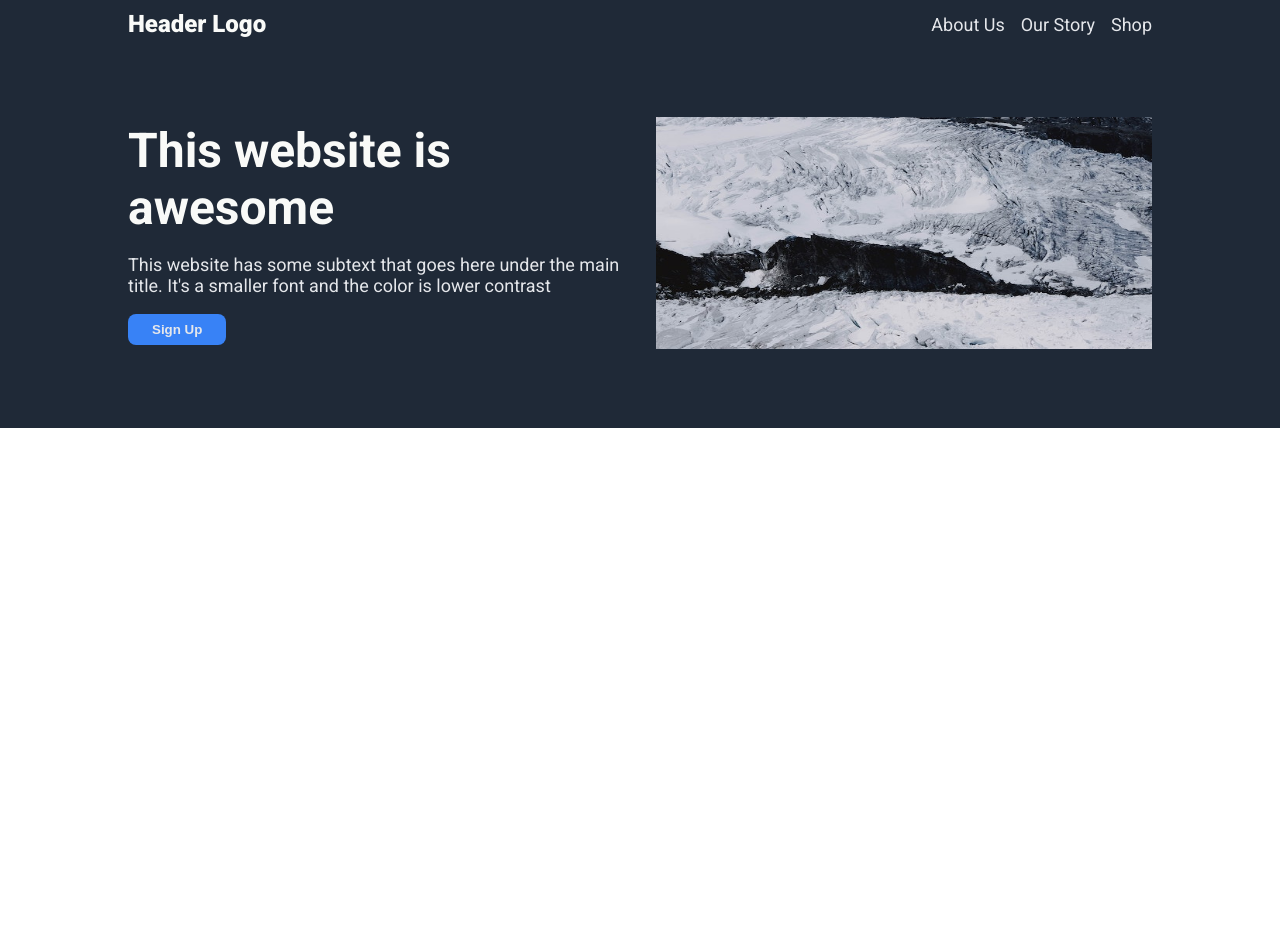
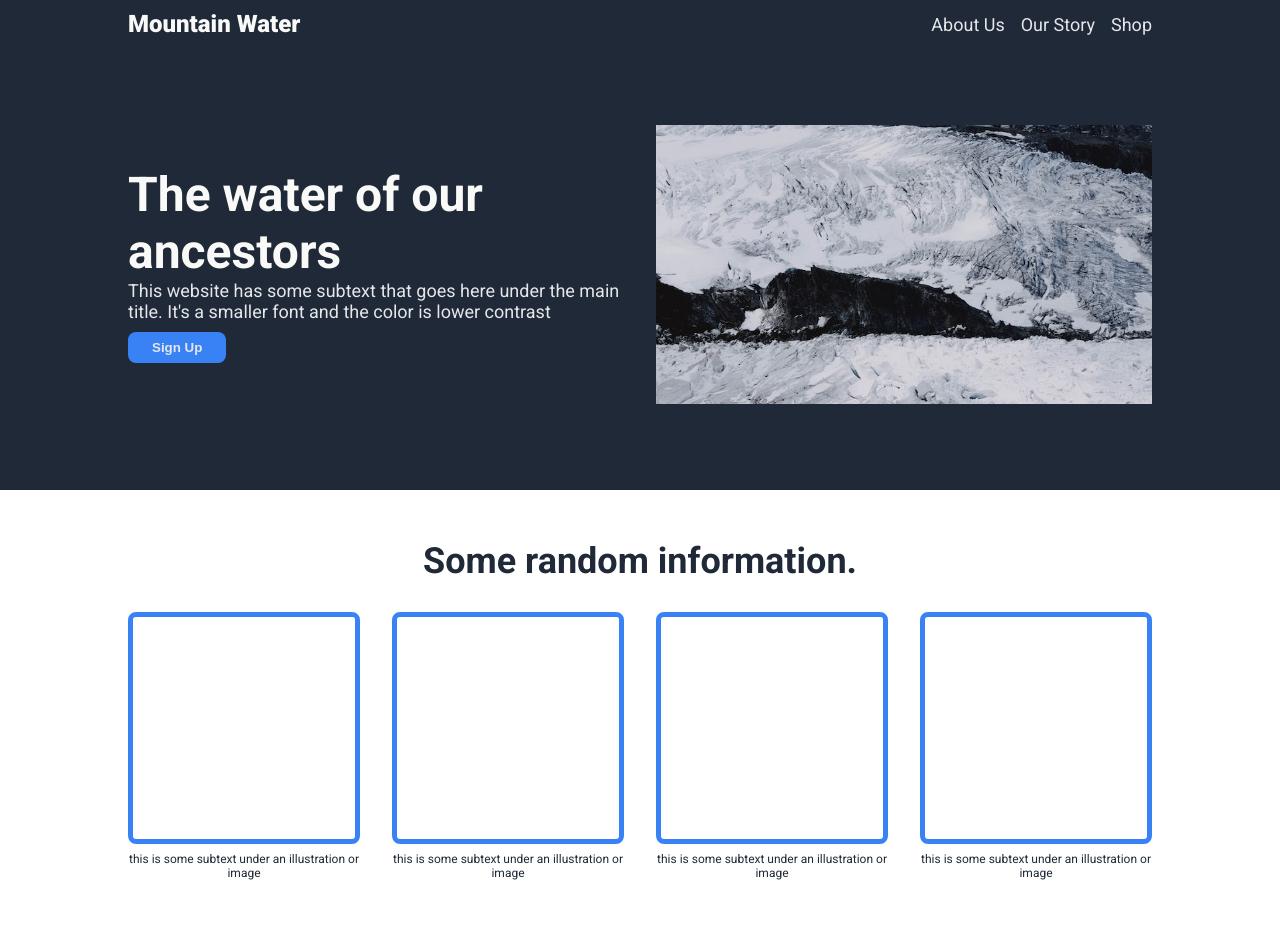
Before and after one commit to KatieSlock/landing-page, a plain HTML site: page index.html in a window 1280 px wide. Before the commit the page ends 800 px from the top, so only its background shows below. Drawn offline with Linux system fonts and the light colour scheme.

Commit message:
Add second element html and css

```diff
--- a/index.html
+++ b/index.html
@@ -9,11 +9,12 @@
     <link href="https://fonts.googleapis.com/css?family=Roboto:100,100italic,300,300italic,regular,italic,500,500italic,700,700italic,900,900italic" rel="stylesheet" />
 <link rel="stylesheet" href="styles.css">
 </head>
+
 <body>
     <div class="top">
         <div class="header">
             <div class="logo">
-                Header Logo
+                Mountain Water
             </div>
             <ul class="header-links">
                 <li><a href="">About Us</a></li>
@@ -25,7 +26,7 @@
         <div class="header2">
 
             <div class="left">
-            <h1 class="main-text">This website is awesome</h1>
+            <h1 class="main-text">The water of our ancestors</h1>
             <p class="content-text">This website has some subtext that goes here under the main title. It's a smaller font and the color is lower contrast</p>
             <div><button>Sign Up</button></div>
             </div>
@@ -36,5 +37,33 @@
 
         </div>
     </div>
+
+    <!--Second Element Start-->
+
+    <div class="second-element">
+        <div class="information">
+            Some random information.
+        </div>
+        <div class="all-images">
+            <div class="photo-and-caption">
+                <div class="photo"><img src="./images/square-xxl.png"></div>
+                <div class="caption">this is some subtext under an illustration or image</div>
+            </div>
+            <div class="photo-and-caption">
+                <div class="photo"><img src="./images/square-xxl.png"></div>
+                <div class="caption">this is some subtext under an illustration or image</div>
+            </div>
+            <div class="photo-and-caption">
+                <div class="photo"><img src="./images/square-xxl.png" alt="placeholder"></div>
+                <div class="caption">this is some subtext under an illustration or image</div>
+            </div>
+            <div class="photo-and-caption">
+                <div class="photo"><img src="./images/square-xxl.png"></div>
+                <div class="caption">this is some subtext under an illustration or image</div>
+            </div>
+        </div>
+    </div>
+
+    <!--Third Element Start-->
 </body>
 </html>
--- a/styles.css
+++ b/styles.css
@@ -39,6 +39,7 @@ a {
 img {
     width: 100%;
     height: 75%;
+    aspect-ratio: 4/3;
 }
 
 .header2 {
@@ -73,6 +74,8 @@ img {
 .content-text {
     font-size: 18px;
     color: #e5e7eb;
+    margin-top: 0;
+    margin-bottom: 10px;
 }
 
 button {
@@ -84,3 +87,47 @@ button {
     border-radius: 8px;
     font-weight: bold;
 }
+
+/* Second Element */
+
+.second-element {
+    padding-left: 10%;
+    padding-right: 10%;
+    padding-bottom: 50px;
+    padding-top: 50px;
+}
+
+.information {
+    font-size: 36px;
+    font-weight: bolder;
+    color: #1f2937;
+    text-align: center;
+    padding-bottom: 30px;
+}
+
+.all-images {
+    display: flex;
+    gap: 32px;
+}
+
+.photo {
+    border-color:#3882F6;
+    border-style: solid;
+    aspect-ratio: 1/1;
+    border-radius:  8px;
+    border-width: 5px;
+}
+
+.caption {
+    text-align: center;
+}
+
+.photo-and-caption {
+    display: flex;
+    flex-direction: column;
+    gap: 8px;
+    font-size: 12px;
+    color: #1f2937;
+}
+
+/* Third Element */
```
Also changed, not shown: images/square-xxl.png (added).
